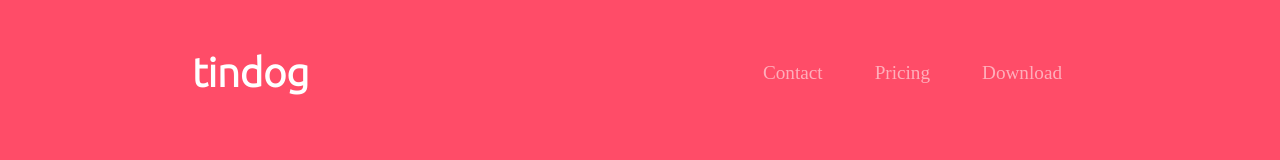
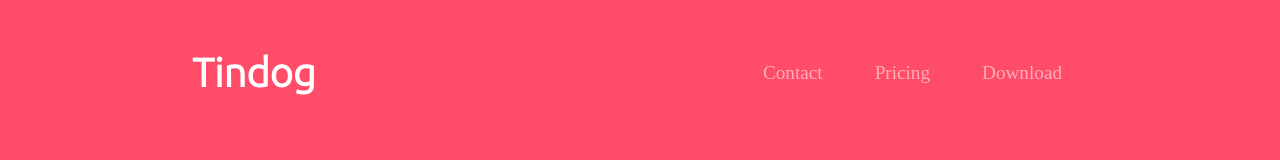
Before and after one commit to ricoace10/Tin-Dog-Project, a plain HTML site: page index.html in a window 1280 px wide. Shown: the top 160 px of the page. Drawn offline with nearby package versions, Linux system fonts and the light colour scheme.

Commit message:
Titel Changes

```diff
--- a/index.html
+++ b/index.html
@@ -42,7 +42,7 @@
       <div class="container-fluid">
         <!-- Nav Bar -->
         <nav class="navbar navbar-expand-lg navbar-dark">
-          <a class="navbar-brand" href="">tindog</a>
+          <a class="navbar-brand" href="">Tindog</a>
           <button
             class="navbar-toggler"
             type="button"
```
